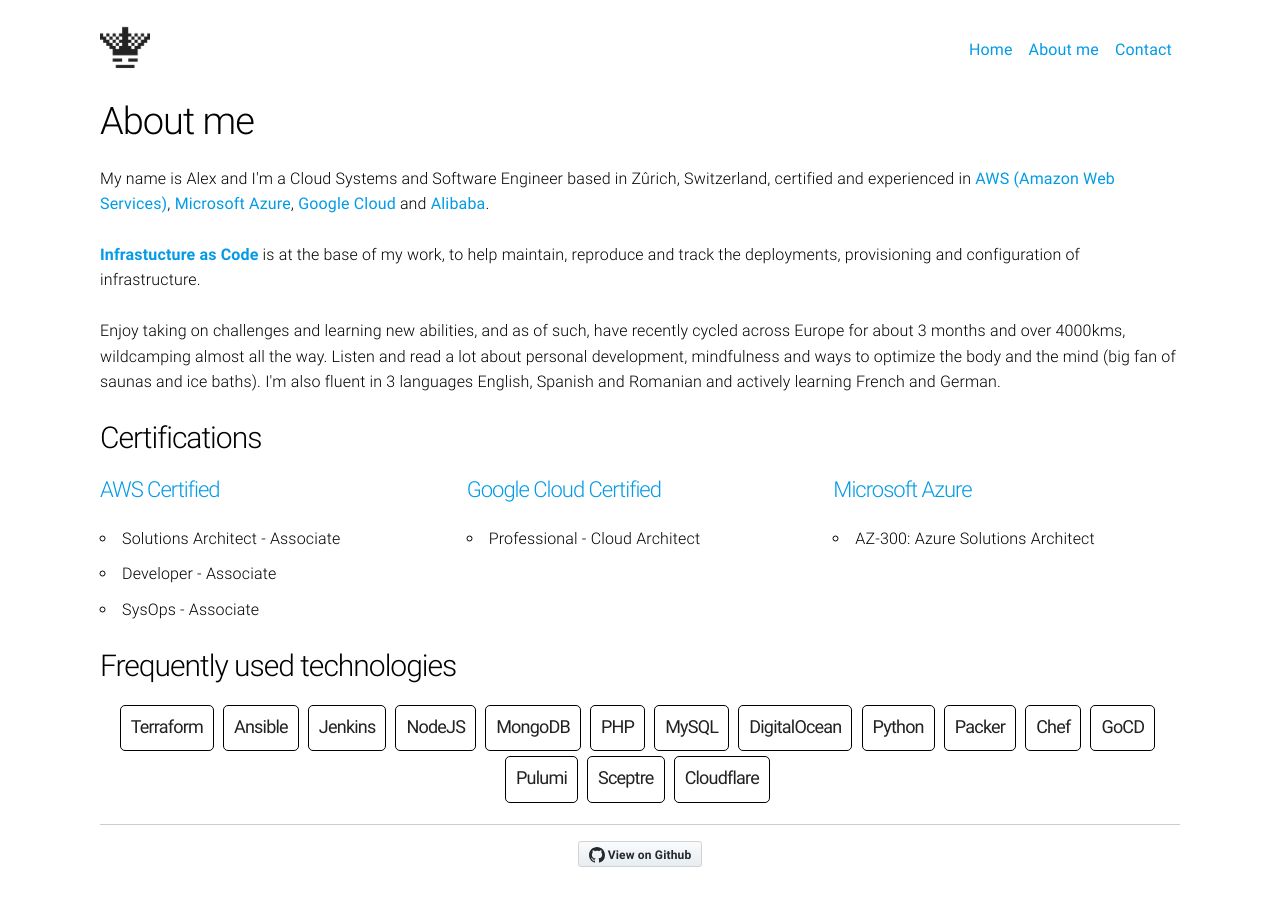
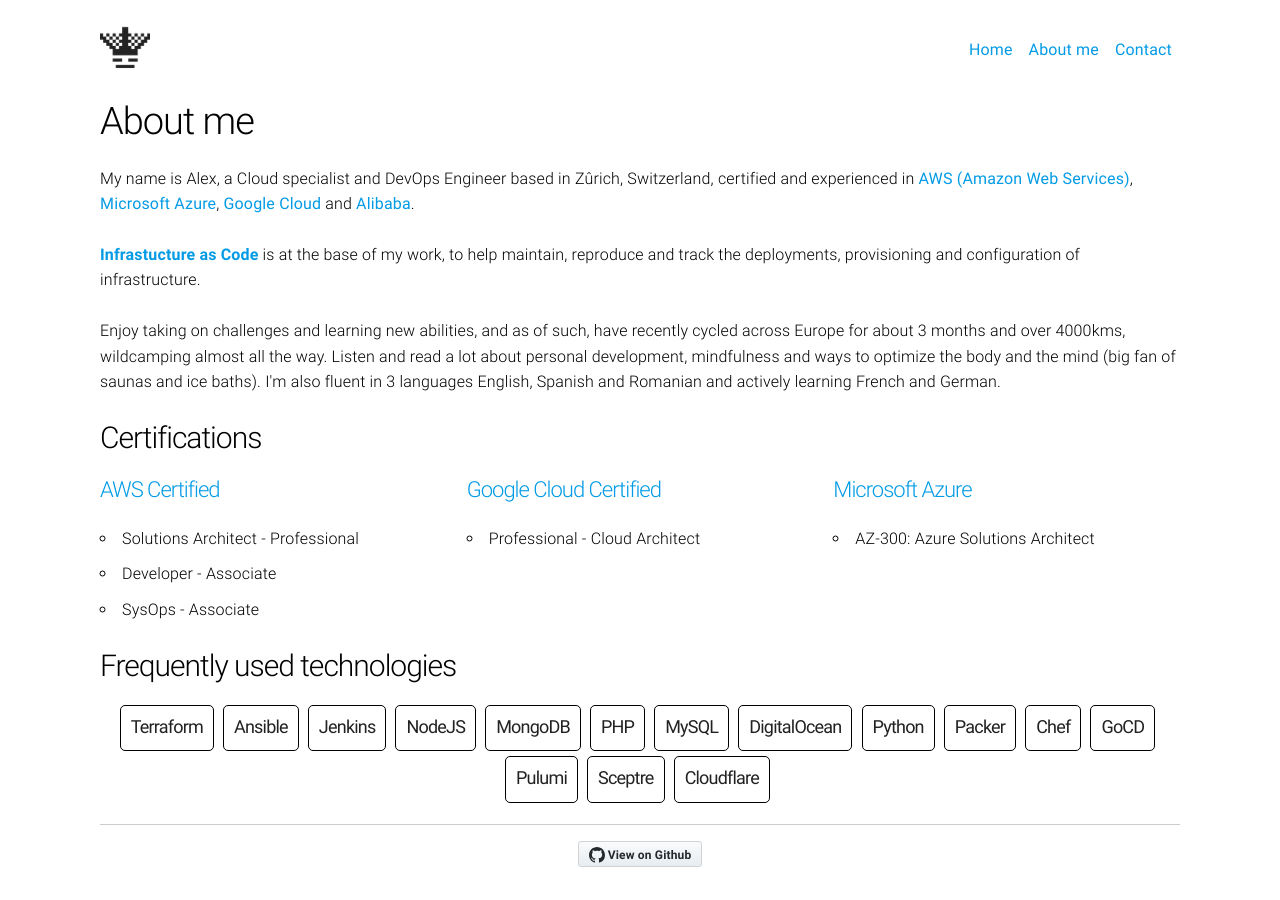
Before and after one commit to w0rldart/w0rldart.com, a Jekyll site: the page built from about.html, in a window 1280 px wide. Built offline with Jekyll 4.4.1, drawn with Linux system fonts in a browser that asks for light colours; comment, search, counter and statistics services are not loaded.

Commit message:
Update about page

```diff
--- a/about.html
+++ b/about.html
@@ -6,7 +6,7 @@
     <div class="column">
         <h1>About me</h1>
         <p>
-            My name is Alex and I'm a Cloud Systems and Software Engineer based in Zûrich, Switzerland, certified and
+            My name is Alex, a Cloud specialist and DevOps Engineer based in Zûrich, Switzerland, certified and
             experienced in
             <a href="https://aws.amazon.com/" target="_blank">AWS (Amazon Web Services)</a>, <a
                 href="https://azure.microsoft.com/en-us/" target="_blank">Microsoft Azure</a>,
@@ -40,7 +40,7 @@
                     <h3>AWS Certified</h3>
                 </a>
                 <ul>
-                    <li>Solutions Architect - Associate</li>
+                    <li>Solutions Architect - Professional</li>
                     <li>Developer - Associate</li>
                     <li>SysOps - Associate</li>
                 </ul>
```
